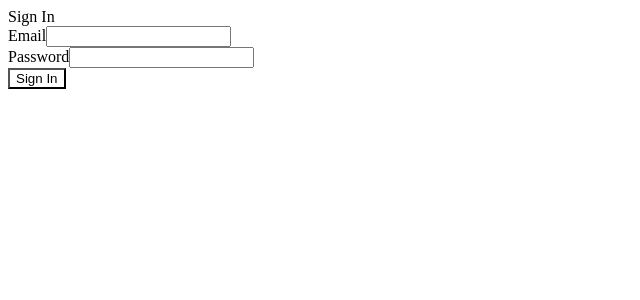
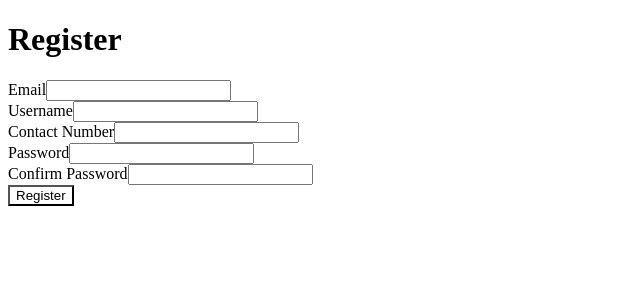
Before and after one commit to Ayush-Mamgain/playrite, a React (Vite) app in the folder client/: page / in a window 1280 px wide. Shown: the top 300 px of the page, without its empty margins (0-640 px from the left). Built offline with nearby package versions, Linux system fonts and the light colour scheme; no server answers.

Commit message:
Auth flow complete

```diff
--- a/client/src/App.jsx
+++ b/client/src/App.jsx
@@ -3,6 +3,7 @@ import { getUserStatus } from './apiServices/userServices';
 import { loginUser, logoutUser } from './features/authSlice';
 import { useDispatch } from 'react-redux';
 import LoginModal from './components/LoginModal';
+import RegisterModal from './components/RegisterModal'
 
 const App = () => {
     const dispatch = useDispatch();
@@ -22,7 +23,7 @@ const App = () => {
     }, []);
 
     return <div className="app">
-        <LoginModal />
+        <RegisterModal />
     </div>
 }
 
--- a/client/src/apiServices/authServices.js
+++ b/client/src/apiServices/authServices.js
@@ -1,4 +1,4 @@
-import apiHandler from '../axios/apiCall';
+import apiHandler from '../axios/apiHandler';
 
 //we can also create a separate file for all API url endpoints and then import it here
 
--- a/client/src/apiServices/otpServices.js
+++ b/client/src/apiServices/otpServices.js
@@ -1,4 +1,4 @@
-import apiHandler from "../axios/apiCall";
+import apiHandler from "../axios/apiHandler";
 
 const BASE_URL = import.meta.env.VITE_API_URL;
 
--- a/client/src/apiServices/userServices.js
+++ b/client/src/apiServices/userServices.js
@@ -1,4 +1,4 @@
-import apiHandler from '../axios/apiCall';
+import apiHandler from '../axios/apiHandler';
 
 const BASE_URL = import.meta.env.VITE_API_URL;
 // const BASE_URL = `${import.meta.env.VITE_API_URL}/user;  --> less code
--- a/client/src/components/Loading.jsx
+++ b/client/src/components/Loading.jsx
@@ -1,6 +1,13 @@
-import React from 'react';
+import React, { useEffect } from 'react';
+import toast from 'react-hot-toast';
 
 const Loading = () => {
+    useEffect(() => {
+        const toastId = toast.loading('Loading...');
+        return () => {
+            toast.dismiss(toastId);
+        }
+    }, [])
     return (
         <div className='loading'>
             LOADING...
--- a/client/src/components/LoginModal.jsx
+++ b/client/src/components/LoginModal.jsx
@@ -21,6 +21,14 @@ const LoginModal = () => {
     const [loading, setLoading] = useState(false) //can loading be done globally through slice?
     const [error, setError] = useState(null)
 
+    const resetFormData = () => {
+        const emptyFormData = Object.keys(formData).reduce((acc, key) => {
+            acc[key] = '';
+            return acc;
+        }, {});
+        setFormData(emptyFormData);
+    };
+
     const submitHandler = (event) => {
         event.preventDefault()
         const toastId = toast.loading('Loading')
@@ -41,10 +49,7 @@ const LoginModal = () => {
             .finally(() => {
                 setLoading(false)
                 toast.dismiss(toastId)
-                setFormData({
-                    email: '',
-                    password: '',
-                })
+                resetFormData();
             })
     }
 
@@ -52,7 +57,7 @@ const LoginModal = () => {
     // if(error.statusCode === 500) return <Error error={error}/> --> for server side errors
     return (
         <div>
-            Sign In
+            <h1>Sign In</h1>
             <form onSubmit={submitHandler}>
                 <Input
                     label="Email"
--- /dev/null
+++ b/client/src/components/OtpModal.jsx
@@ -0,0 +1,69 @@
+import React, { useState } from 'react';
+import Input from './Input';
+import Button from './Button';
+import { useDispatch } from 'react-redux';
+import { verifyOtp } from '../apiServices/otpServices';
+import { login, register } from '../apiServices/authServices';
+import { loginUser } from '../features/authSlice';
+import toast from 'react-hot-toast';
+import Loading from './Loading';
+
+const OtpModal = ({ email, password, confirmPassword, username, contact }) => {
+    const [otp, setOtp] = useState('');
+    const [loading, setLoading] = useState(false);
+    const [error, setError] = useState(false);
+    const dispatch = useDispatch();
+
+    const handleError = (error) => {
+        setError(error);
+        toast.error(error.message);
+    };
+
+    const submitHandler = (event) => {
+        event.preventDefault();
+
+        const toastId = toast.loading('Loading...');
+        setLoading(true);
+
+        verifyOtp({ email, otp })
+            .then((res) => {
+                console.log(res);
+                toast.success('OTP verified successfully');
+                register({ email, username, password, confirmPassword, contact }).then((res) => {
+                    console.log(res);
+                    login({
+                        email, password
+                    }).then((res) => {
+                        console.log(res);
+                        dispatch(loginUser(res.data));
+                        //navigate to the home page
+                    });
+                });
+            })
+            .catch((error) => handleError(error))
+            .finally(() => {
+                setLoading(false);
+                toast.dismiss(toastId);
+                setOtp('');
+            });
+    };
+
+    if (loading) return <Loading />;
+    return (
+        <div className="otpModal">
+            <h1>Verify OTP</h1>
+            <form onSubmit={submitHandler}>
+                <Input
+                    type="text"
+                    label="OTP"
+                    placeholder="Enter OTP"
+                    onMutate={(event) => setOtp(event.target.value)}
+                    value={otp}
+                />
+                <Button>Submit</Button>
+            </form>
+        </div>
+    );
+};
+
+export default OtpModal;
--- /dev/null
+++ b/client/src/components/RegisterModal.jsx
@@ -0,0 +1,113 @@
+import React, { useState } from 'react';
+import Input from './Input';
+import Button from './Button';
+import inputHandler from '../utils/inputHandler';
+import { login, register } from '../apiServices/authServices';
+import { sendOtp } from '../apiServices/otpServices';
+import Loading from './Loading';
+import { useDispatch } from 'react-redux';
+import toast from 'react-hot-toast';
+import { loginUser } from '../features/authSlice';
+import Error from './Error';
+import OtpModal from './OtpModal';
+
+const RegisterModal = () => {
+    const disptach = useDispatch();
+    const [otp, setOtp] = useState(false);
+
+    const [formData, setFormData] = useState({
+        email: '',
+        password: '',
+        confirmPassword: '',
+        username: '',
+        contact: '',
+    });
+
+    const [data, setData] = useState(null);
+    const [loading, setLoading] = useState(false); //can loading be done globally through slice?
+    const [error, setError] = useState(null);
+
+    const resetFormData = () => {
+        const emptyFormData = Object.keys(formData).reduce((acc, key) => {
+            acc[key] = '';
+            return acc;
+        }, {});
+        setFormData(emptyFormData);
+    };
+
+    const handleError = (error) => {
+        setError(error);
+        toast.error(error.message);
+    };
+
+    const submitHandler = (event) => {
+        event.preventDefault();
+        const toastId = toast.loading('Loading');
+        setLoading(true);
+        const bodyData = { ...formData }; //cloning the formData because we don't want to send the
+
+        sendOtp({
+            email: formData.email,
+        })
+            .then((res) => {
+                console.log(res);
+                setOtp(true);
+            })
+            .catch((error) => handleError(error))
+            .finally(() => {
+                setLoading(false);
+                toast.dismiss(toastId);
+                // resetFormData();
+            });
+    };
+
+    if (loading) return <Loading />;
+    // if(error.statusCode === 500) return <Error error={error}/> --> for server side errors
+    if (otp)
+        return <OtpModal {...formData} />;
+    return (
+        <div className="registerModal">
+            <h1>Register</h1>
+            <form onSubmit={submitHandler}>
+                <Input
+                    label="Email"
+                    type="email"
+                    onMutate={(event) => inputHandler(event, setFormData)}
+                    name="email"
+                    value={formData.email}
+                />
+                <Input
+                    label="Username"
+                    type="text"
+                    onMutate={(event) => inputHandler(event, setFormData)}
+                    name="username"
+                    value={formData.username}
+                />
+                <Input
+                    label="Contact Number"
+                    type="text"
+                    onMutate={(event) => inputHandler(event, setFormData)}
+                    name="contact"
+                    value={formData.contact}
+                />
+                <Input
+                    label="Password"
+                    type="password"
+                    onMutate={(event) => inputHandler(event, setFormData)}
+                    name="password"
+                    value={formData.password}
+                />
+                <Input
+                    label="Confirm Password"
+                    type="password"
+                    onMutate={(event) => inputHandler(event, setFormData)}
+                    name="confirmPassword"
+                    value={formData.confirmPassword}
+                />
+                <Button>Register</Button>
+            </form>
+        </div>
+    );
+};
+
+export default RegisterModal;
```
Also changed, not shown: client/src/axios/apiHandler.js (renamed from client/src/axios/apiCall.js), 1 other file (tests, documents, lock files or other folders).
